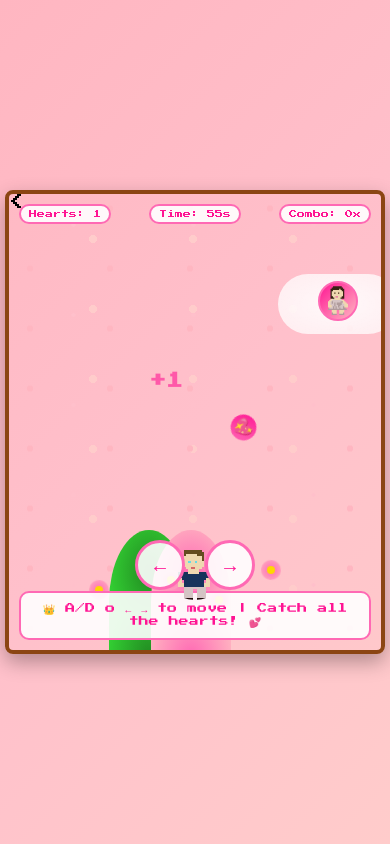
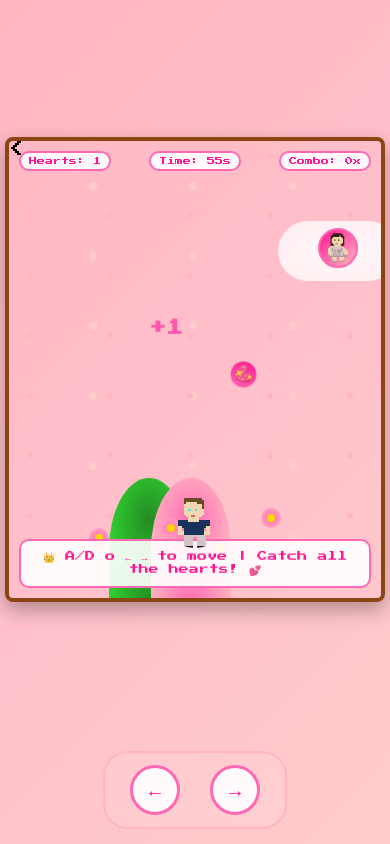
Before and after one commit to fridacardonae-hash/HTML-JS-CSS-LittleGame, a plain HTML site: page index.html in a window 390 px wide. Drawn offline with Linux system fonts and the light colour scheme.

Commit message:
styles.css

```diff
--- a/styles.css
+++ b/styles.css
@@ -63,14 +63,19 @@
         }
 
         .mobile-controls {
-            position: absolute;
-            bottom: 60px;
-            left: 0;
-            right: 0;
-            display: none; /* Solo visible en móvil */
+            position: fixed;
+            bottom: 20px;
+            left: 50%;
+            transform: translateX(-50%);
+            display: none;
             justify-content: center;
-            gap: 20px;
-            z-index: 25;
+            gap: 40px;
+            z-index: 1000;
+            background: rgba(255, 255, 255, 0.1);
+            padding: 15px 30px;
+            border-radius: 25px;
+            backdrop-filter: blur(10px);
+            border: 2px solid var(--rosa-claro);
         }
 
         .mobile-btn {
@@ -95,26 +100,33 @@
             background: var(--rosa-claro);
         }
 
+        .mobile-btn:hover {
+            background: var(--rosa-muy-claro);
+        }
+
         /*MEDIA PARA DIFERENTES TAMANIOS*/
          @media (max-width: 768px) {
             body {
                 padding: 5px;
+                padding-bottom: 120px;
             }
 
             .game-container {
                 width: 95vw;
                 height: 60vh;
                 min-height: 400px;
+                max-height: calc(100vh - 140px);
             }
 
             .mobile-controls {
                 display: flex; /* Mostrar controles móviles */
+
             }
 
             .controls {
                 font-size: 7px;
                 padding: 8px;
-                bottom: 130px; /* Más espacio para botones móviles */
+                bottom: 5px;
             }
 
             .ui .score {
@@ -130,16 +142,25 @@
         }
 
         @media (max-width: 480px) {
+            body {
+                padding-bottom: 110px; /* Menos espacio en pantallas muy pequeñas */
+            }
             .game-container {
                 width: 98vw;
                 height: 55vh;
                 min-height: 350px;
+                max-height: calc(100vh - 130px);
             }
 
             .mobile-btn {
                 width: 50px;
                 height: 50px;
                 font-size: 20px;
+            }
+            .mobile-controls {
+                bottom: 15px;
+                gap: 30px;
+                padding: 12px 25px;
             }
 
             .ui .score {
@@ -162,6 +183,22 @@
             .game-container {
                 width: 900px;
                 height: 675px;
+            }
+        }
+        @media (max-height: 500px) and (orientation: landscape) {
+            body {
+                padding: 5px;
+                padding-bottom: 100px;
+            }
+
+            .game-container {
+                height: calc(100vh - 120px);
+                width: min(90vw, 700px);
+            }
+
+            .mobile-controls {
+                bottom: 10px;
+                gap: 50px;
             }
         }
 
```
